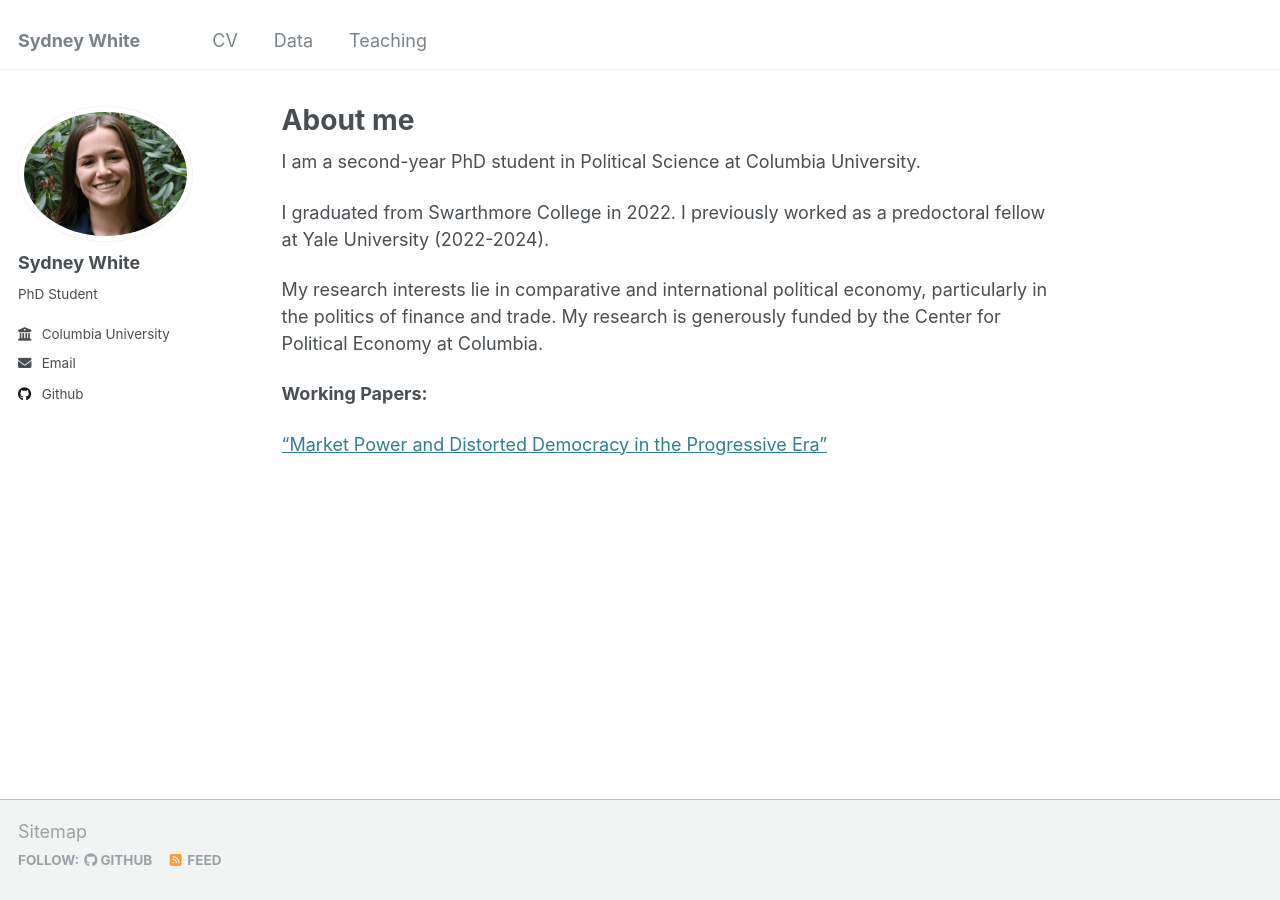
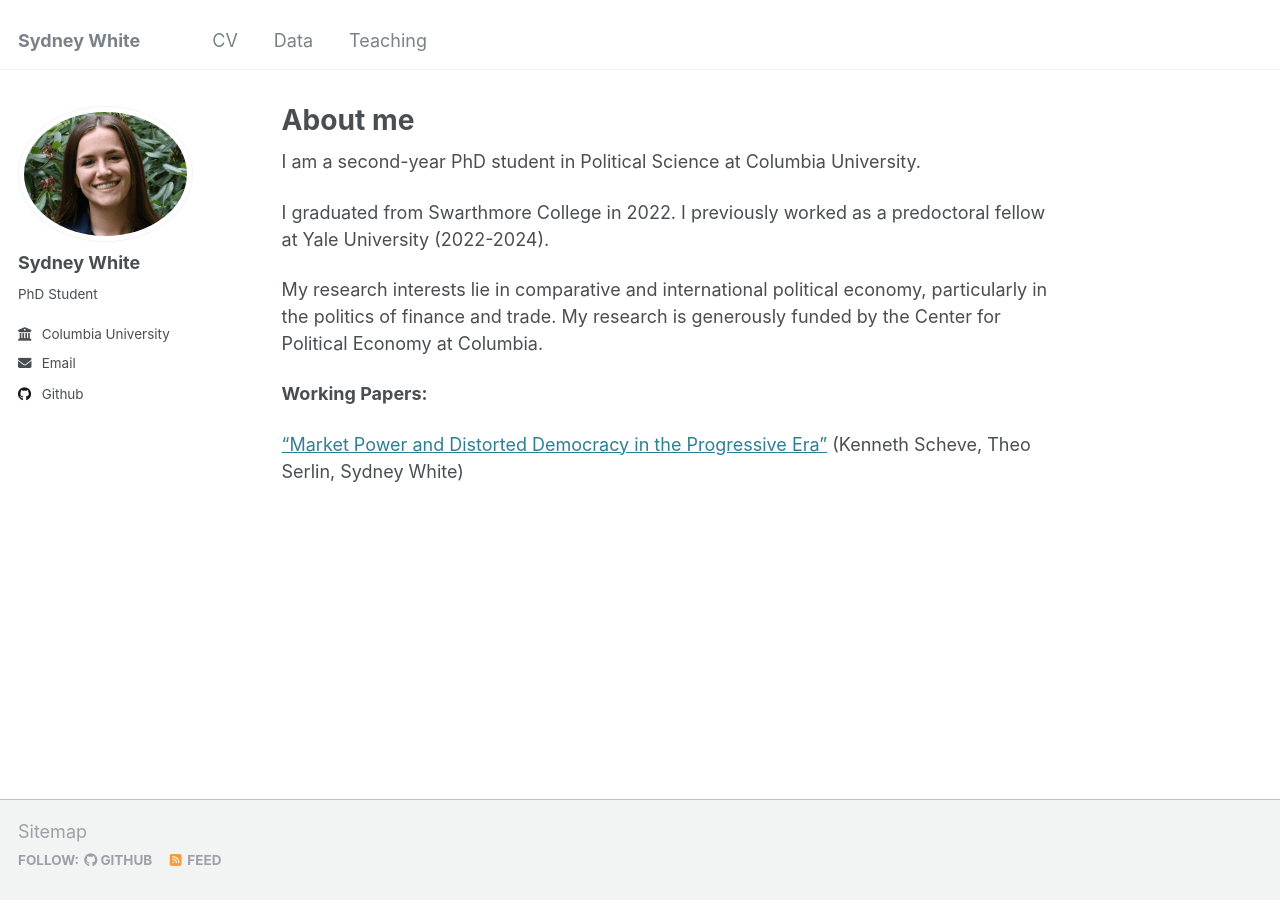
Before and after one commit to Sydney-White/web, a Jekyll site: the page built from _pages/about.md, in a window 1280 px wide. Built offline with Jekyll 4.4.1, drawn with Linux system fonts in a browser that asks for light colours.

Commit message:
Update about.md

```diff
--- a/_pages/about.md
+++ b/_pages/about.md
@@ -1,6 +1,6 @@
 ---
 permalink: /
-title: "About me"
+title: About me
 author_profile: true
 redirect_from:
   - /about/
@@ -15,4 +15,4 @@ My research interests lie in comparative and international political economy, pa
 
 **Working Papers:**
 
-[“Market Power and Distorted Democracy in the Progressive Era”]({{ site.baseurl }}/files/Market_Power.pdf)
+[“Market Power and Distorted Democracy in the Progressive Era”]({{ "/files/Market_Power.pdf" | relative_url }}) (Kenneth Scheve, Theo Serlin, Sydney White)
```
